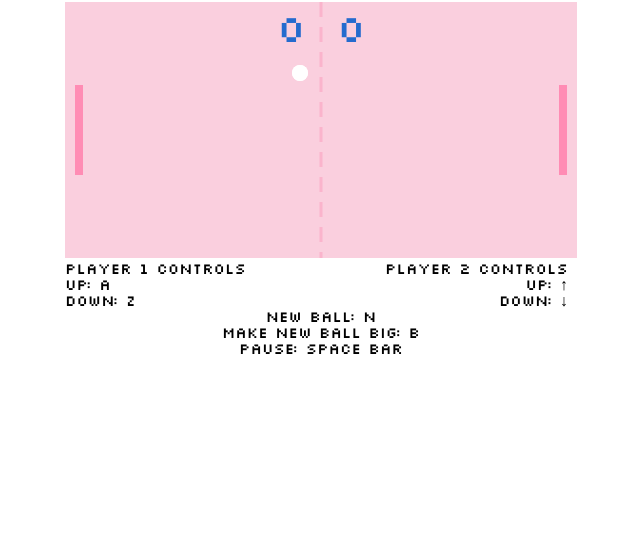
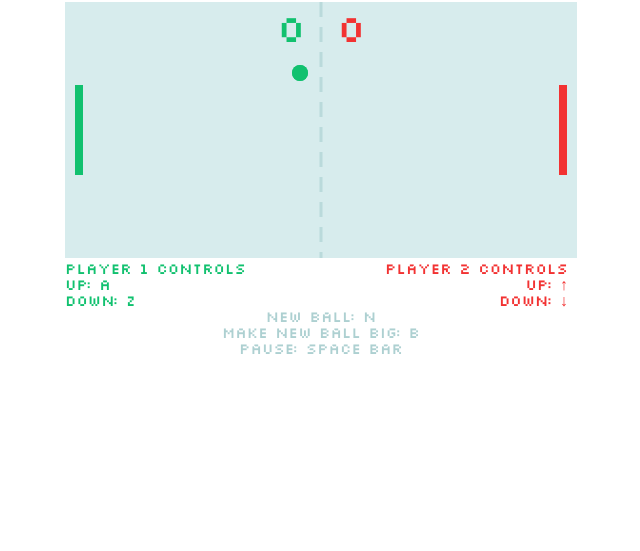
Before and after one commit to inhyechoi/Pong-Game-Project, a website built with webpack: page index.html in a window 1280 px wide. Shown: the part 249-800 px from the top of the page, without its empty margins (319-959 px from the left). Built offline with nearby package versions, Linux system fonts and the light colour scheme.

Commit message:
changed score and paddle color for each player

```diff
--- a/src/partials/Ball.js
+++ b/src/partials/Ball.js
@@ -40,7 +40,7 @@ export default class Ball {
 			){
 				this.vx = -this.vx;
 				this.ping.play();
-				this.fill ='#000'
+				this.fill ='#f23232'
 			}
 			}else{
 				let paddle = player1.coordinates(player1.x, player1.y, player1.width, player1.height);
@@ -54,7 +54,7 @@ export default class Ball {
 			){
 				this.vx = -this.vx;
 				this.ping.play();
-				this.fill ='#fff'
+				this.fill ='#11c16f'
 			}
 		}
 	}
@@ -62,7 +62,7 @@ export default class Ball {
 	reset() {
 		this.x = this.boardWidth / 2;
 		this.y = this.boardHeight / 2;
-		this.fill = '#F5226C';
+		this.fill = '#fff';
 		this.vy = 0;
 		while (this.vy === 0){
 			this.vy = Math.floor(Math.random() * 10 - 5);
--- a/src/partials/Board.js
+++ b/src/partials/Board.js
@@ -14,12 +14,12 @@ export default class Board {
     rect.setAttributeNS(null, 'y', 0);
     rect.setAttributeNS(null, 'width', this.width);
     rect.setAttributeNS(null, 'height', this.height);
-    rect.setAttributeNS(null, 'fill', '#FACFDE');
+    rect.setAttributeNS(null, 'fill', '#d7eced');
 
     let line = document.createElementNS(SVG_NS, 'line');
     line.setAttributeNS(null, 'stroke-dasharray', '15, 10');
     line.setAttributeNS(null, 'stroke-width', '3' );
-    line.setAttributeNS(null, 'stroke', '#FAB4CC ' )
+    line.setAttributeNS(null, 'stroke', '#badadb' )
     line.setAttributeNS(null, 'x1', this.width/2);
     line.setAttributeNS(null, 'y1', 0);
     line.setAttributeNS(null, 'x2', this.width/2);
--- a/src/partials/Game.js
+++ b/src/partials/Game.js
@@ -31,7 +31,8 @@ export default class Game {
 			this.boardGap,
 			((this.height - this.paddleHeight) / 2),
 			KEYS.a,
-			KEYS.z
+			KEYS.z,
+			this.fill = '#11c16f'
 		);
 
 		this.player2 = new Paddle(
@@ -41,7 +42,8 @@ export default class Game {
 			(this.width - this.boardGap - this.paddleWidth),
 			((this.height - this.paddleHeight) / 2),
 			KEYS.up,
-			KEYS.down
+			KEYS.down,
+			this.fill = '#f23232'
 		);
 
 		this.ball = new Ball(
@@ -55,6 +57,7 @@ export default class Game {
 			this.width,
 			this.height
 		);
+
 
 		document.addEventListener('keydown', event => {
 			switch (event.keyCode) {
@@ -73,8 +76,8 @@ export default class Game {
 
 		});
 
-		this.player1Score = new Score (272, 40, 40);
-		this.player2Score = new Score (212, 40, 40);
+		this.player1Score = new Score (272, 40, 40, this.fill ='#f23232');
+		this.player2Score = new Score (212, 40, 40, this.fill = '#11c16f');
 
 	}
 
--- a/src/partials/Paddle.js
+++ b/src/partials/Paddle.js
@@ -2,7 +2,7 @@ import { SVG_NS } from '../settings';
 
 export default class Paddle {
 
-  constructor(boardHeight, width, height, x, y, up, down) {
+  constructor(boardHeight, width, height, x, y, up, down, fill) {
     this.boardHeight = boardHeight;
     this.width = width;
     this.height = height;
@@ -10,6 +10,7 @@ export default class Paddle {
     this.y = y;
     this.speed = 30;
     this.score = 0;
+    this.fill = fill;
 
     document.addEventListener('keydown', event => {
       switch (event.keyCode) {
@@ -45,7 +46,7 @@ export default class Paddle {
         rect.setAttributeNS(null, 'y', this.y);
         rect.setAttributeNS(null, 'width', this.width);
         rect.setAttributeNS(null, 'height', this.height);
-        rect.setAttributeNS(null, 'fill', '#ff8cb4');
+        rect.setAttributeNS(null, 'fill', this.fill);
 
         svg.appendChild(rect);
     }
--- a/src/partials/Score.js
+++ b/src/partials/Score.js
@@ -2,10 +2,11 @@ import { SVG_NS } from '../settings';
 
 export default class Score{
 
-	constructor (x, y, size){
+	constructor (x, y, size, fill){
 		this.x = x;
 		this.y = y;
 		this.size = size;
+		this.fill = fill;
 	}
 
 	render(svg, scoreCount){
@@ -15,7 +16,7 @@ export default class Score{
 	score.setAttributeNS(null, 'y', this.y);
 	score.setAttributeNS(null, 'font-famly', 'Silksreen Web', 'monotype');
 	score.setAttributeNS(null, 'font-size', this.size);
-	score.setAttributeNS(null, 'fill', '#256bce');
+	score.setAttributeNS(null, 'fill', this.fill);
 	score.textContent = scoreCount;
 
 	svg.appendChild(score);
--- a/src/settings.js
+++ b/src/settings.js
@@ -8,4 +8,5 @@ export const KEYS = {
 	up: 38,
 	down: 40,
 	spaceBar: 32,
+	left: 37,
 }
--- a/src/styles/game.css
+++ b/src/styles/game.css
@@ -76,12 +76,15 @@ html {
 
 .player1{
   width:320px;
+  color:#11c16f;
 }
 .player2{
   text-align: right;
+  color:#f23232;
 }
 .keys{
   text-align: center;
+  color: #add0d1;
 }
 
 
@@ -98,4 +101,5 @@ h1 {
   font-size: 2.5rem;
   margin-bottom: 1rem;
   text-align: center;
+  color: #add0d1;
 }
```
Also changed, not shown: build/bundle.js.
